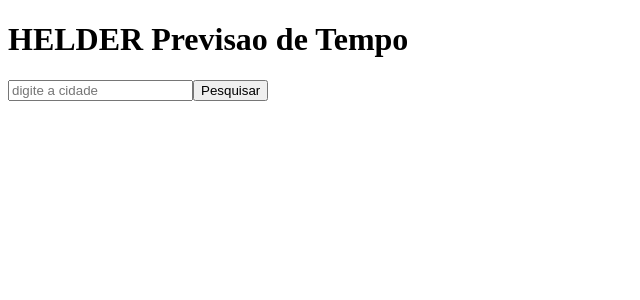
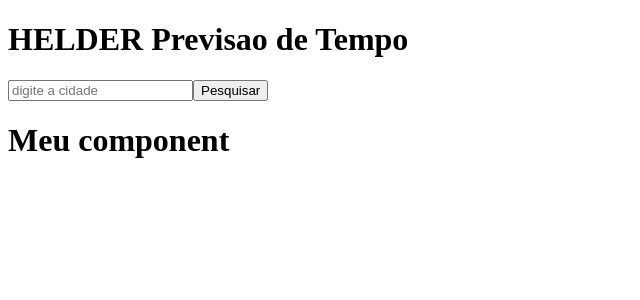
Before and after one commit to HelderMucondo33/Previsao-de-Tempo-React-, a React (Vite) app in the folder react-previsao/: page / in a window 1280 px wide. Shown: the top 300 px of the page, without its empty margins (0-640 px from the left). Built offline with nearby package versions, Linux system fonts and the light colour scheme.

Commit message:
pegando dados da api

```diff
--- a/react-previsao/src/App.jsx
+++ b/react-previsao/src/App.jsx
@@ -1,14 +1,26 @@
 import { useState, useRef } from "react";
+import axios from "axios";
+import WeatherInfo from "./components/WeatherInfo/WeatherInfo";
 
 import "./App.css";
 
 function App() {
-  const [count, setCount] = useState(0);
+  const [weather, setWeather] = useState({});
+
   const inputCidade = useRef()
 
-  function searchCity() {
+  async function searchCity() {
 
-    console.log(inputCidade.current.value);
+    const city = inputCidade.current.value;
+    const key = "5dedf7180bfd230cb02777954019a575"
+
+    const url = `https://api.openweathermap.org/data/2.5/weather?q=${city}&appid=${key}&lang=pt&units=metric`
+
+    const apiInfo = await axios.get(url)
+
+    setWeather(apiInfo.data)
+
+
   }
 
   return (
@@ -16,6 +28,8 @@ function App() {
       <h1>HELDER Previsao de Tempo</h1>
       <input type="text" placeholder="digite a cidade" ref={inputCidade}/>
       <button onClick={searchCity}>Pesquisar</button>
+
+      <WeatherInfo weather = {weather}/>
     </div>
   );
 }
--- /dev/null
+++ b/react-previsao/src/components/WeatherInfo/WeatherInfo.jsx
@@ -0,0 +1,15 @@
+
+
+function WeatherInfo({weather}){
+
+
+    console.log(weather)
+return(
+    <div>
+        <h1>Meu component</h1>
+    </div>
+)
+
+}
+
+export default WeatherInfo
```
Also changed, not shown: react-previsao/src/components/WeatherInfo/WeatherInfo.css (added).
